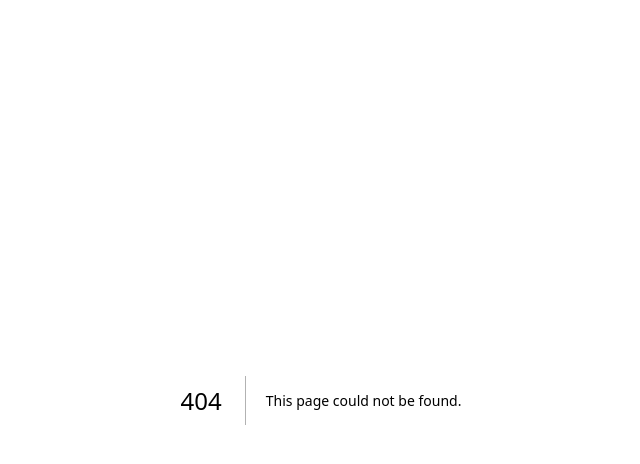
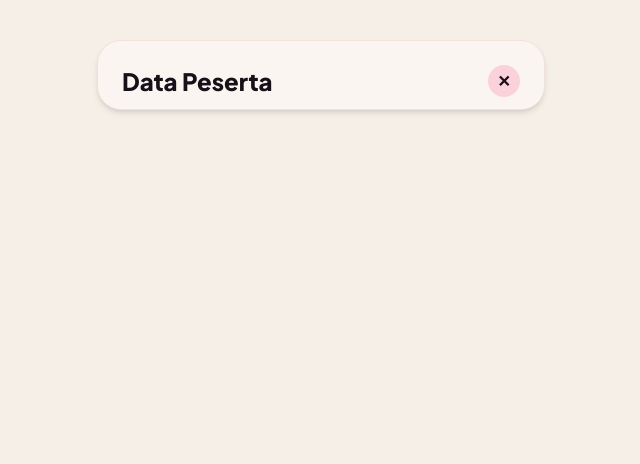
Before and after one commit to KevinAntonioWiyonoLauw/jemparingan, a Next.js app: page /data-peserta in a window 1280 px wide. Before the commit this address had no page. Shown: the top 464 px of the page, without its empty margins (319-959 px from the left). Built offline with nearby package versions, Linux system fonts and the light colour scheme.

Commit message:
Add Data Peserta header page

```diff
--- /dev/null
+++ b/app/data-peserta/page.tsx
@@ -0,0 +1,20 @@
+export default function DataPesertaPage() {
+  return (
+    <div className="min-h-screen bg-[#f5efe8] flex justify-center items-start py-10">
+      <div className="w-full max-w-md bg-[#faf5f1] rounded-3xl shadow-md border border-[#f1e3da]">
+        {/* HEADER */}
+        <div className="flex items-center justify-between px-6 pt-6 pb-3">
+          <h1 className="text-2xl font-extrabold text-[#161018]">
+            Data Peserta
+          </h1>
+          <button
+            type="button"
+            className="w-8 h-8 rounded-full bg-[#fbd1dc] flex items-center justify-center text-[#161018] font-bold"
+          >
+            ✕
+          </button>
+        </div>
+      </div>
+    </div>
+  );
+}
```
